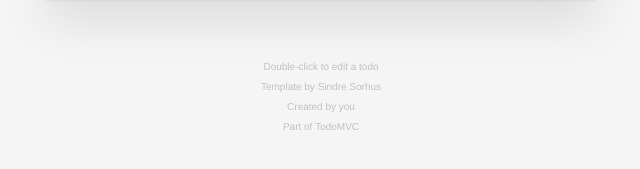
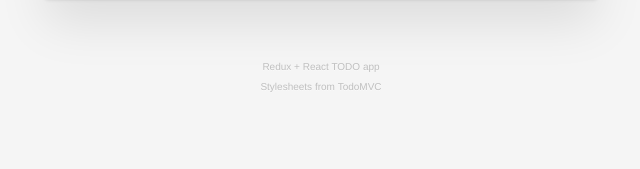
Before and after one commit to waldofe/redux-react-todoapp, a React app: page index.html in a window 1280 px wide. Shown: the part 199-368 px from the top of the page, 319-959 px from the left. Built offline with nearby package versions, Linux system fonts and the light colour scheme.

Commit message:
Improve info footer

```diff
--- a/index.html
+++ b/index.html
@@ -9,12 +9,8 @@
 		<div id="todo-app"></div>
 
 		<footer class="info">
-			<p>Double-click to edit a todo</p>
-			<!-- Remove the below line ↓ -->
-			<p>Template by <a href="http://sindresorhus.com">Sindre Sorhus</a></p>
-			<!-- Change this out with your name and url ↓ -->
-			<p>Created by <a href="http://todomvc.com">you</a></p>
-			<p>Part of <a href="http://todomvc.com">TodoMVC</a></p>
+			<p>Redux + React TODO app</p>
+			<p>Stylesheets from <a href="http://todomvc.com">TodoMVC</a></p>
 		</footer>
 		<script src="bundle.js"></script>
 	</body>
```
